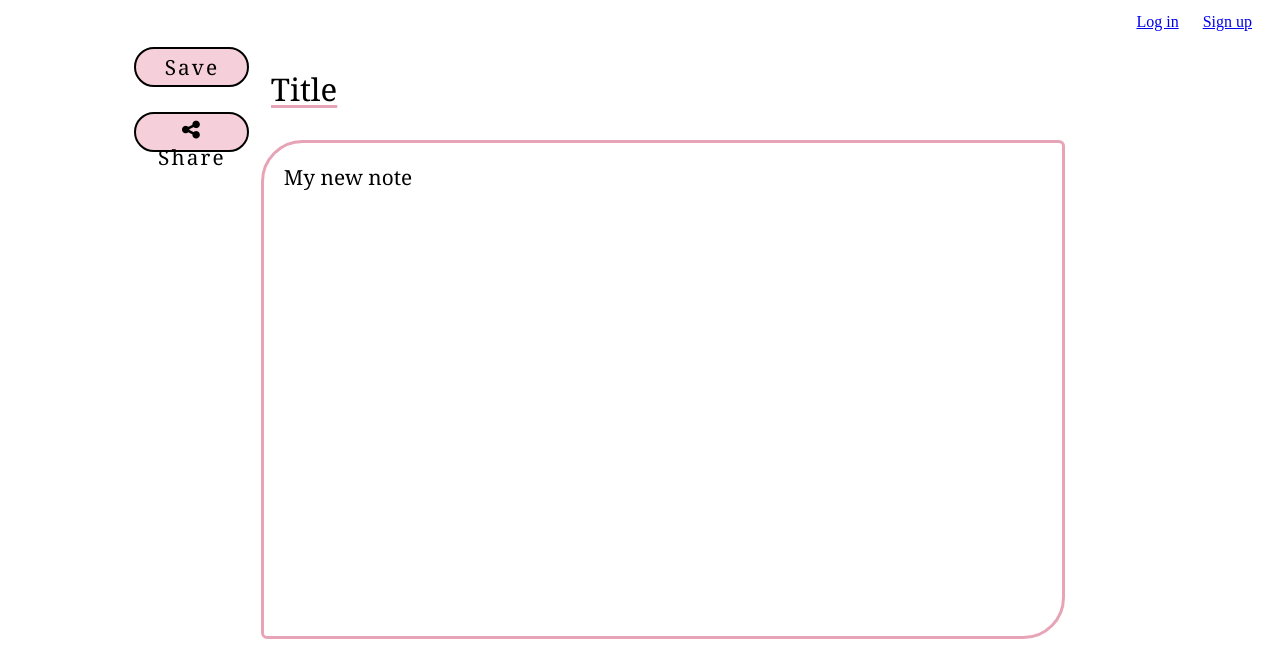
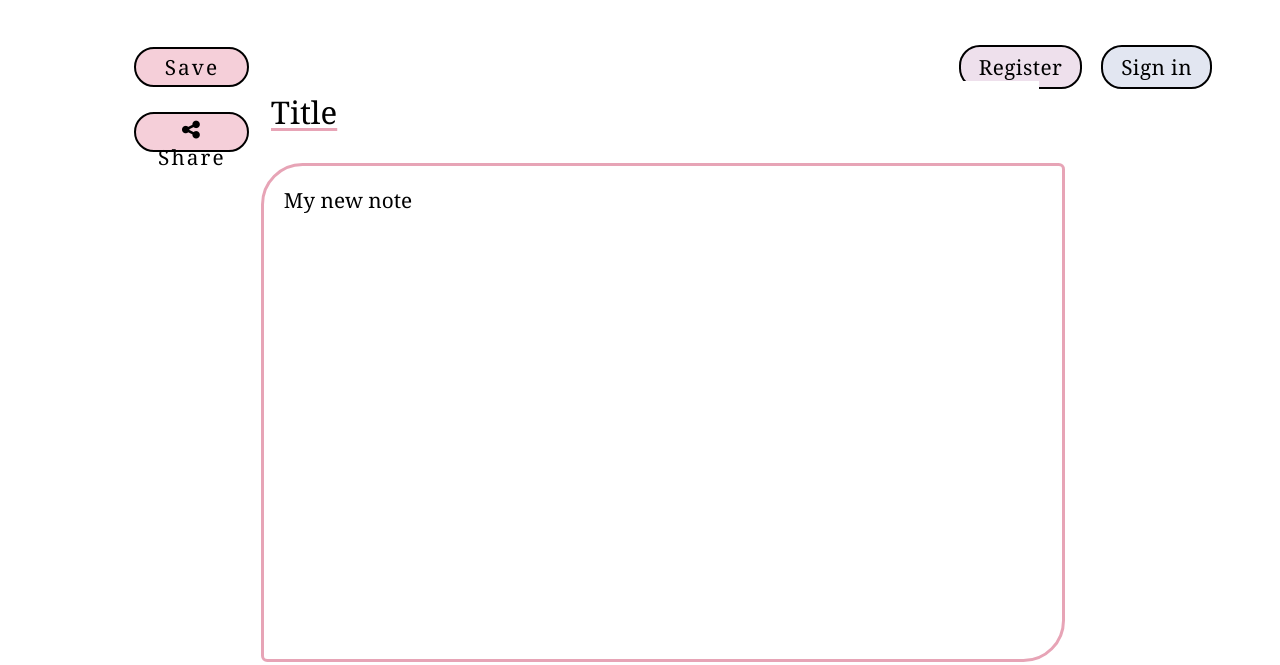
Before and after one commit to Fluworry/AtriTell, a Django app: page / in a window 1280 px wide. Shown: the top 665 px of the page. Run offline with Django 3.2, Linux system fonts and the light colour scheme.

Commit message:
Add auth templates and more css

```diff
--- a/AtriTell/static/main.css
+++ b/AtriTell/static/main.css
@@ -9,12 +9,30 @@ header {
 
 header .header-buttons {
     float: right;
-    padding-top: 5px;
-    margin-right: 20px;
+    margin-right: 60px;
+    margin-top: 45px;
 }
 
 header .header-buttons a {
-    padding-left: 20px;
+    height: 50px;
+    text-decoration: none;
+    letter-spacing: 0.4px;
+    color: inherit;
+    font-size: 1.3em;
+    border-style: solid;
+    border-width: 2px;
+    border-radius: 1em;
+    margin-left: 15px;
+    padding: 6px 18px 6px 18px;
+    font-family: CustomSerif, Georgia, Cambria,'Times New Roman', serif;
+}
+
+header .header-buttons .auth-btn {
+    background-color: #e2e6f1;
+}
+
+header .header-buttons .reg-btn {
+    background-color: #eee0ec;
 }
 
 .new-text {
--- a/AtriTell/templates/note.html
+++ b/AtriTell/templates/note.html
@@ -12,8 +12,8 @@
 <body>
     <header class="header-menu">
         <div class="header-buttons">
-            <a href="/auth">Log in</a>
-            <a href="/register">Sign up</a>
+            <a href="/register" class="reg-btn">Register</a>
+            <a href="/auth" class="auth-btn">Sign in</a>
         </div>
     </header>
 
--- a/AtriTell/views.py
+++ b/AtriTell/views.py
@@ -7,23 +7,31 @@ from .models import Note
 
 
 def account_register(request):
-    user_email = request.POST.get('email')
-    user_name = request.POST.get('username')
-    user_pass = request.POST.get('pass')
+    if request.method == 'GET':
+        return render(request, 'signup.html')
+    else:
+        user_email = request.POST.get('email')
+        user_name = request.POST.get('username')
+        user_pass = request.POST.get('pass')
 
-    user = User.objects.create_user(user_name, user_email, user_pass)
-    user.save()
+        user = User.objects.create_user(user_name, user_email, user_pass)
+        user.save()
+
 
 def account_auth(request):
-    user_name = request.POST.get('username')
-    user_pass = request.POST.get('pass')
+    if request.method == 'GET':
+        return render(request, 'signin.html')
+    else:
+        user_name = request.POST.get('username')
+        user_pass = request.POST.get('pass')
 
-    user = authenticate(username=user_name, password=user_pass)
+        user = authenticate(username=user_name, password=user_pass)
 
-    if user is not None:
-        pass
-    else:
-        pass
+        if user is not None:
+            pass
+        else:
+            pass
+
 
 def note_create(request):
     if request.method == 'GET':
@@ -35,6 +43,7 @@ def note_create(request):
         note = Note.objects.create(title=note_title, body=note_text)
         return redirect('/' + str(note.random_url_id))
 
+
 def note_get_or_save(request, note_url):
     if request.method == 'GET':
         note = get_object_or_404(Note, random_url_id=note_url)
```
Also changed, not shown: AtriTell/static/account.css (added, +34 -0 lines), AtriTell/templates/signin.html (added, +21 -0 lines), AtriTell/templates/signup.html (added, +15 -0 lines).
